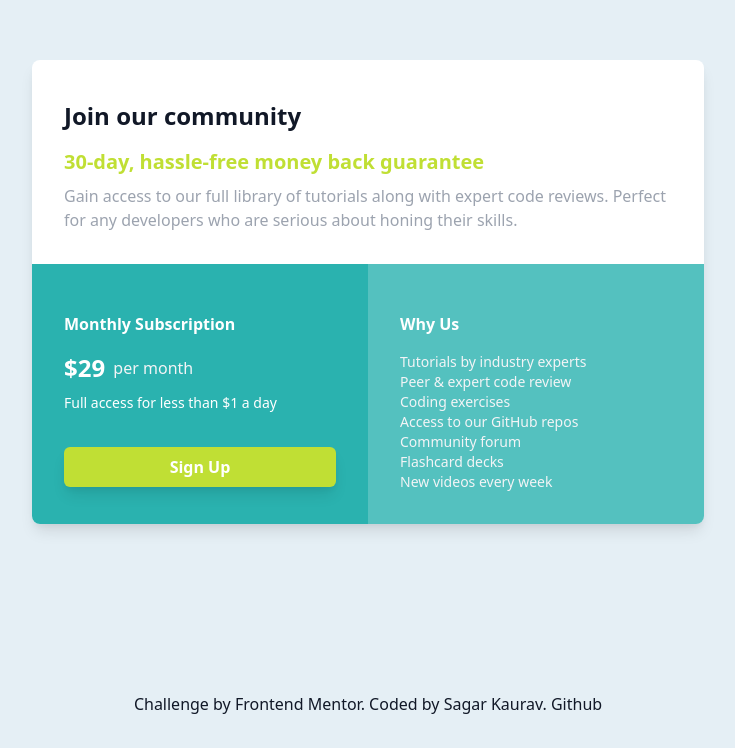
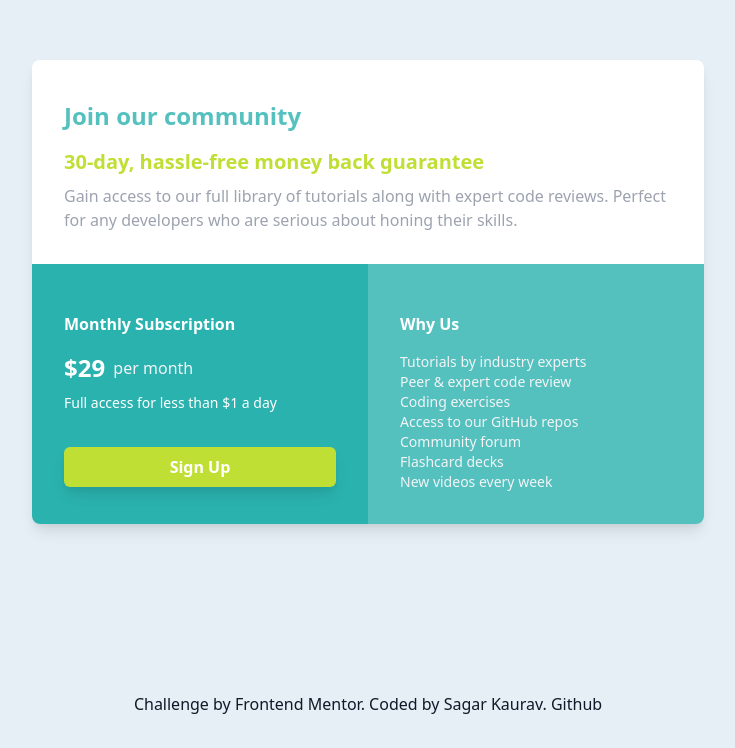
Before and after one commit to sagarkaurav/frontendmentor-solutions, a website: page single-price-grid-component/public/index.html in a window 1280 px wide. Shown: the part 140-888 px from the top of the page, without its empty margins (272-1007 px from the left). Drawn offline with nearby package versions, Linux system fonts and the light colour scheme; files that its build step writes are made by us from their sources.

Commit message:
correct header text color

```diff
--- a/single-price-grid-component/public/index.html
+++ b/single-price-grid-component/public/index.html
@@ -16,7 +16,7 @@
   <div class="flex items-center justify-center min-h-screen">
     <div class="flex flex-col max-w-2xl overflow-hidden bg-white rounded-lg shadow-lg">
       <div class="px-8 py-8">
-        <h1 class="py-2 text-2xl font-bold text-cyan-400">
+        <h1 class="py-2 text-2xl font-bold text-opacity-80 text-cyan-custom">
           Join our community
         </h1>
         <p class="py-2 text-xl font-bold text-bright-yellow">30-day, hassle-free money back guarantee</p>
```
